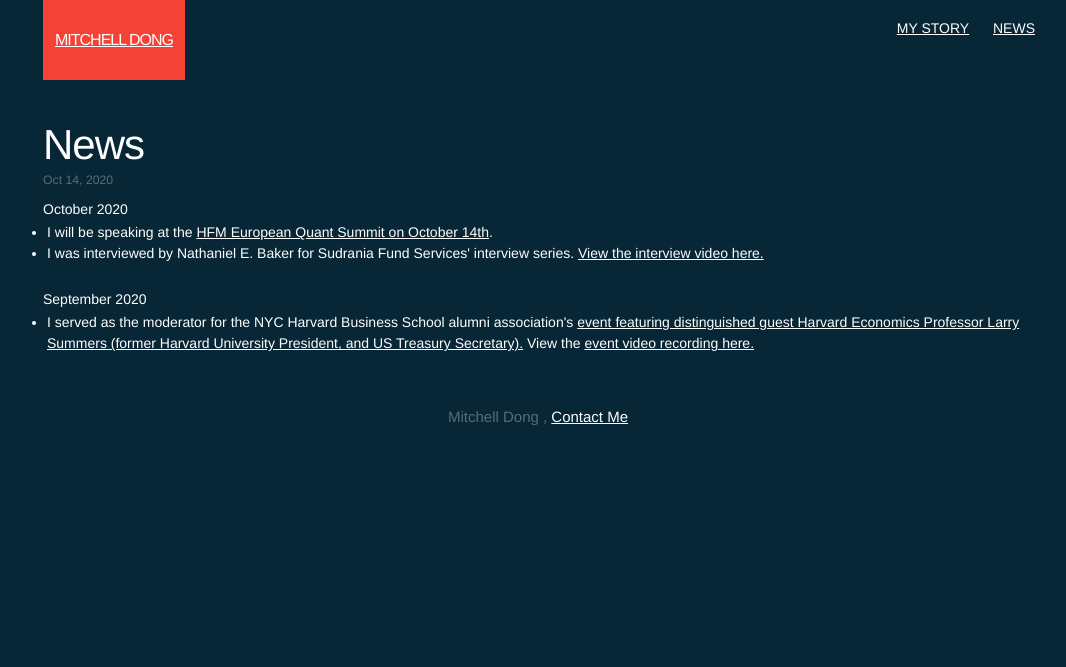
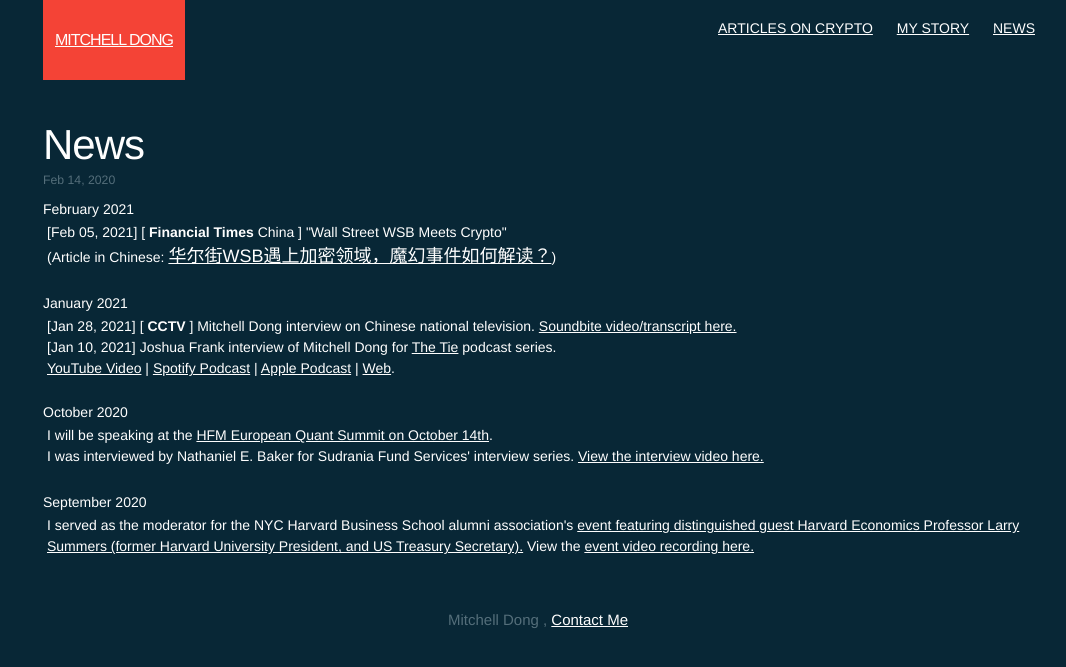
Before and after one commit to pythagoras-investments/mitchelldong_com, a Jekyll site: the page built from news.md, in a window 1280 px wide. Shown: the top 667 px of the page, without its empty margins (101-1167 px from the left). Built offline with Jekyll 4.4.1, drawn with Linux system fonts in a browser that asks for light colours.

Commit message:
update new news, articles on crypto

```diff
--- /dev/null
+++ b/Gemfile
@@ -0,0 +1,5 @@
+source "https://rubygems.org"
+
+gemspec
+
+#gem "github-pages", "~> 209", group: :jekyll_plugins
--- a/_config.yml
+++ b/_config.yml
@@ -20,4 +20,4 @@ url: "https://mitchelldong.com" # the base hostname & protocol for your site
 markdown: kramdown
 
 js: [/assets/js/jquery-3.4.1.min.js, /assets/js/email.js]
-theme: jekyll-theme-minimal
+theme: beautiful-jekyll-theme
--- a/_includes/head.html
+++ b/_includes/head.html
@@ -6,10 +6,13 @@
   <title>{% if page.title %}{{ page.title | escape }}{% else %}{{ site.title | escape }}{% endif %}</title>
   <meta name="description" content="{% if page.excerpt %}{{ page.excerpt | strip_html | strip_newlines | truncate: 160 }}{% else %}{{ site.description }}{% endif %}">
 
-  <link rel="stylesheet" href="{{ "/css/main.css" | prepend: site.baseurl }}">
+  <!-- changed from site.baseurl -->
+  <link rel="stylesheet" href="{{ "/css/main.css" | prepend: page.baseurl }}">
+
   <link rel="canonical" href="{{ page.url | replace:'index.html','' | prepend: site.baseurl | prepend: site.url }}">
   <link rel="alternate" type="application/rss+xml" title="{{ site.title }}" href="{{ "/feed.xml" | prepend: site.baseurl | prepend: site.url }}">
   {% for script in site.js %}
-  <script type="text/javascript" src="{{site.baseurl}}{{script}}"></script>
+  <!-- changed from site.baseurl -->
+  <script type="text/javascript" src="{{page.baseurl}}{{script}}"></script>
   {% endfor %}
 </head>
--- a/_includes/header.html
+++ b/_includes/header.html
@@ -3,7 +3,8 @@
   <div class="wrapper">
 
     <div class="title">
-        <a class="site-title" href="{{ site.baseurl }}/">{{ site.title }}</a>
+      <!-- changed from site.baseurl -->
+        <a class="site-title" href="{{ page.baseurl }}/">{{ site.title }}</a>
     </div>
 
     <nav class="site-nav">
@@ -18,7 +19,8 @@
       <div class="trigger">
         {% for my_page in site.pages %}
           {% if my_page.title %}
-          <a class="page-link" href="{{ my_page.url | prepend: site.baseurl }}">{{ my_page.title }}</a>
+          <!-- changed from site.baseurl -->
+          <a class="page-link" href="{{ my_page.url | prepend: page.baseurl }}">{{ my_page.title }}</a>
           {% endif %}
         {% endfor %}
       </div>
--- a/gemfile
+++ /dev/null
@@ -1,5 +0,0 @@
-source "https://rubygems.org"
-
-gemspec
-
-gem "github-pages", "~> 209", group: :jekyll_plugins
--- a/news.md
+++ b/news.md
@@ -2,25 +2,53 @@
 layout: page
 title: News
 permalink: /news
-date:   2020-10-14 12:00:00 -0400
+date:   2020-02-14 12:00:00 -0400
 ---
 
+February 2021
+
+<ul style="list-style-type: none;">
+    <li>
+      [Feb 05, 2021] [ <b>Financial Times</b> China ] "Wall Street WSB Meets Crypto" <br/>
+      (Article in Chinese: <a style="font-size:18px;" href="http://cn.ft.com/story/001091336" target="_">
+        华尔街WSB遇上加密领域，魔幻事件如何解读？</a>)
+    </li>
+  </ul>
+<br />
+January 2021
+
+  <ul style="list-style-type: none;">
+    <li>
+      [Jan 28, 2021] [ <b>CCTV</b> ] Mitchell Dong interview on Chinese national television.
+      <a href="http://www.cctvplus.com/news/20210128/8175511.shtml" target="_">Soundbite video/transcript here.</a>
+    </li>
+    <li>
+      [Jan 10, 2021] Joshua Frank interview of Mitchell Dong for <a href="https://thetie.io" target="_">The Tie</a> podcast series.
+      <br/>
+      <a href="https://www.youtube.com/watch?v=HJpWp9-gm3M" blank="_">YouTube Video</a> |
+      <a href="https://open.spotify.com/episode/4hm25TIjMOug9eo4QMbBho" blank="_">Spotify Podcast</a> |
+      <a href="https://podcasts.apple.com/us/podcast/fundamental-value-a-bitcoin-podcast/id1526563536" blank="_">Apple Podcast</a> |
+      <a href="https://share.transistor.fm/s/9b8bc39e" blank="_">Web</a>.
+    </li>
+  </ul>
+
+<br />
 October 2020
 
-<ul>
+<ul style="list-style-type: none;">
   <li>I will be speaking at the <a href="https://www.hfmeuquantsummit.com/agenda" target="_">HFM European Quant Summit on October 14th</a>.
   </li>
 
 <li>
   I was interviewed by Nathaniel E. Baker for Sudrania Fund Services' interview series.
-  <a href="https://www.youtube.com/watch?v=1_vX9yQdyEg&feature=youtu.be" target="_">View the interview video here.</a>
+  <a href="https://youtu.be/qQ8HXXhbdjA" target="_">View the interview video here.</a>
 </li>
 </ul>
 
 <br />
 
 September 2020
-<ul>
+<ul style="list-style-type: none;">
 <li>I served as the moderator for the NYC Harvard Business School alumni association's <a href="https://www.hbscny.org/events/register-virtual-lawrence-h-summers-on-the-post-covid-19-economy-managing-the-new-normal/" target="_">
 event featuring distinguished guest Harvard Economics Professor Larry Summers (former Harvard University President, and US Treasury Secretary).</a>
 View the <a href="https://us02web.zoom.us/rec/play/HF-xo60GnO0A6R-AKVgkXmzvk5uJ2HG-ZwwDO8R5TlbbtuwJfRxFHBbeRkAVykHfMAkLA0xg3Q2TWOyH.0J-vV6GM_LVVMgBc?continueMode=true&_x_zm_rtaid=Xh6vbhK5Qj6UF6ufUnDgcA.1602594313474.b8ba380923757f6a9bb833d104e285a9&_x_zm_rhtaid=75" target="_">event video recording here.</a>
```
Also changed, not shown: crypto-articles.md (added, +25 -0 lines), beautiful-jekyll-theme.gemspec (added).
